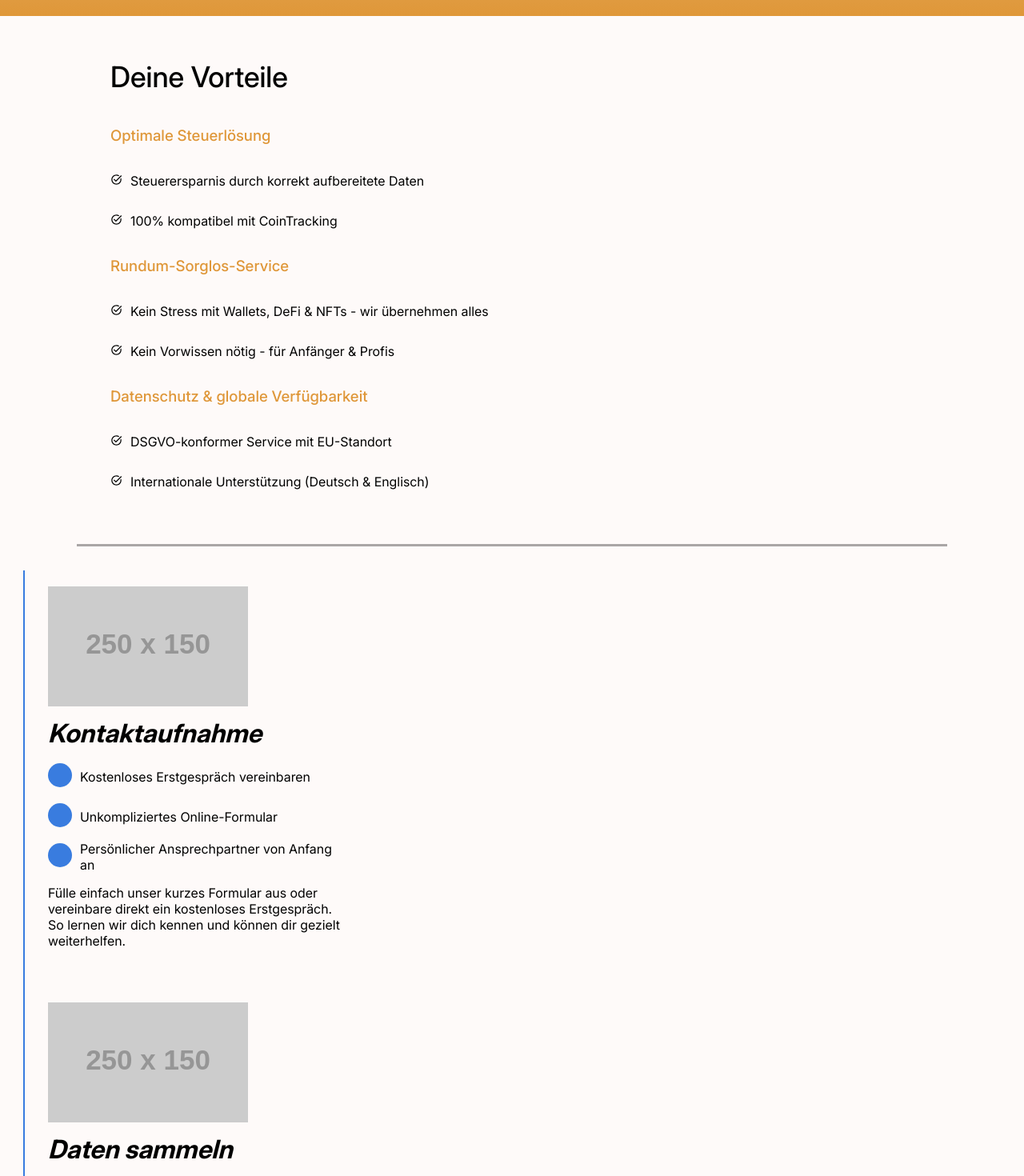
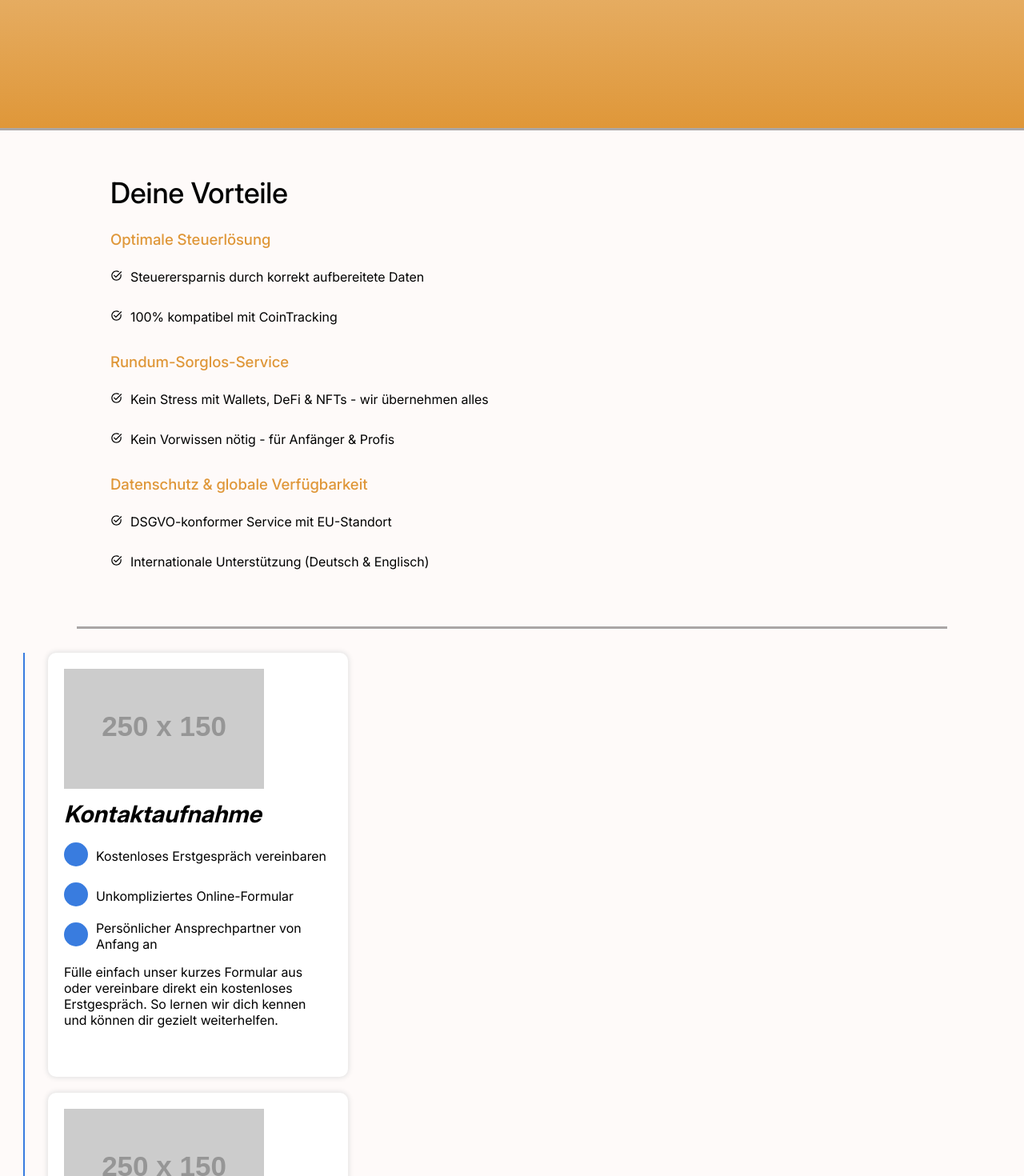
Before and after one commit to 06thomas/smartcryptotax, a React (Vite) app: page / in a window 1280 px wide. Shown: the part 640-2110 px from the top of the page at 80% size. Built offline with nearby package versions, Linux system fonts and the light colour scheme.

Commit message:
Reviews base + minor style

```diff
--- a/src/App.jsx
+++ b/src/App.jsx
@@ -3,6 +3,7 @@ import Benefit from "./modules/Benefit/Benefit.jsx"
 import Process from "./modules/Process/Process.jsx"
 import SectionBreak from "./modules/SectionBreak/SectionBreak.jsx"
 import Contact from "./modules/Contact/Contact.jsx"
+import Reviews from "./modules/Reviews/Reviews.jsx"
 import React, { useEffect, useRef, useState } from 'react';
 
 function App() {
@@ -25,11 +26,13 @@ function App() {
   return (
     <>
       <Hero />
+      <SectionBreak margin="0 0 30px 0" width="100%" />
       <Benefit />
       <SectionBreak />
       <Process />
       <SectionBreak />
       <Contact />
+      <Reviews />
     </>
   )
 }
--- a/src/modules/Benefit/Benefit.module.css
+++ b/src/modules/Benefit/Benefit.module.css
@@ -1,6 +1,5 @@
 .benefit {
-    margin-top: 30px;
-    height: 600px;
+    height: 560px;
     width: 100%;
     display: flex;
     justify-content: center;
@@ -14,7 +13,7 @@
 }
 
 .benefit-container-title {
-    margin-bottom: 20px;
+    margin-bottom: 5px;
     padding: 0 10px;
     font-size: 18pt;
 }
@@ -24,7 +23,7 @@
 }
 
 .benefit-container-bulletpoints h3 {
-    padding: 20px 10px;
+    padding: 20px 10px 10px 10px;
     color: #df9739;
     font-weight: 500;
 }
--- a/src/modules/Contact/Contact.module.css
+++ b/src/modules/Contact/Contact.module.css
@@ -1,5 +1,5 @@
 .contact {
-    height: 660px;
+    height: 710px;
     width: 100%;
 }
 
@@ -9,7 +9,7 @@
 }
 
 .contact-container-form {
-    height: 650px;
+    height: 710px;
     width: 90vw;
     background-color: #fff;
     box-shadow: 0 0 6px 1px rgb(224, 224, 224);
@@ -23,12 +23,10 @@
 }
 
 .contact-container-form-title h3 {
-    width: 200px;
     font-size: 20pt;
     font-weight: 500;
     color: #2b2e35;
-    justify-self: end;
-    margin: auto;
+    padding: 12px 15px;
 }
 
 .contact-container-form div {
--- a/src/modules/Hero/Hero.module.css
+++ b/src/modules/Hero/Hero.module.css
@@ -1,5 +1,5 @@
 .hero {
-    height: 660px;
+    height: 100vh;
     width: 100%;
     background: linear-gradient(#fff 0%, #df9739 100%);
     display: flex;
--- a/src/modules/Process/Process.module.css
+++ b/src/modules/Process/Process.module.css
@@ -1,5 +1,5 @@
 .process {
-    height: 1560px;
+    height: 1630px;
     width: 100%;
 }
 
@@ -50,15 +50,23 @@
     margin-top: 0px;
 }
 
+.process-container-infos div:nth-child(1) {
+    margin-top: 0 !important;
+}
+
 .process-container-infos div {
-    height: 500px;
+    height: 530px;
     max-width: 375px;
     margin-top: 20px;
     padding-right: 10px;
+    background-color: #fff;
+    box-shadow: 0 0 6px 1px rgb(224, 224, 224);
+    padding: 20px;
+    border-radius: 10px;
 }
 
 .process-container-infos div h3 {
-    font-size: 24pt;
+    font-size: 22pt;
     font-style: italic;
     padding: 10px 0;
 }
--- /dev/null
+++ b/src/modules/Reviews/Reviews.jsx
@@ -0,0 +1,29 @@
+import styles from "./Reviews.module.css"
+
+function Reviews() {
+    return(
+        <section className={styles["reviews"]}>
+            <div className={styles["reviews-container"]}>
+                <div className={styles["reviews-container-title"]}>
+                    <h1>Kundenbewertungen</h1>
+                    <p>Echte Meinungen von echten Menschen – überzeugen Sie sich selbst.</p>
+                </div>
+
+                <div className={styles["reviews-container-content"]}>
+                    <div>
+                    </div>
+                    <div>
+                    </div>
+                    <div>
+                    </div>
+                    <div>
+                    </div>
+                    <div>
+                    </div>
+                </div>
+            </div>
+        </section>
+    );
+}
+
+export default Reviews
--- /dev/null
+++ b/src/modules/Reviews/Reviews.module.css
@@ -0,0 +1,47 @@
+.reviews {
+    height: 400px;
+    width: 100%;
+    background-color: #A36220;
+    margin-top: 30px;
+    display: flex;
+}
+
+.reviews-container-title {
+    color: #fff;
+    text-align: center;
+    padding: 20px 0;
+    width: 100vw;
+}
+
+.reviews-container-title h1 {
+    font-style: italic;
+    text-decoration: underline;
+}
+
+.reviews-container-title p {
+    padding: 10px 0;
+    font-size: 10pt;
+    width: 80%;
+    justify-self: center;
+}
+
+.reviews-container-content {
+    height: 250px;
+    width: 100vw;
+    display: flex;
+    gap: 20px;
+    justify-content: flex-start;
+    overflow-x: auto;
+}
+
+.reviews-container-content::-webkit-scrollbar {
+    display: none;
+}
+
+.reviews-container-content div {
+    flex: 0 0 auto;
+    height: 230px;
+    width: 200px;
+    background-color: #fff;
+    border-radius: 15px;
+}
--- a/src/modules/SectionBreak/SectionBreak.jsx
+++ b/src/modules/SectionBreak/SectionBreak.jsx
@@ -1,9 +1,9 @@
 import styles from "./SectionBreak.module.css"
 
-function SectionBreak() {
+function SectionBreak({ margin = "30px 0", width = "85%" }) {
     return(
-        <div className={styles["section-break"]}>
-            <div></div>
+        <div className={styles["section-break"]} style={{ margin }}>
+            <div style={{ width }}></div>
         </div>
     );
 }
--- a/src/modules/SectionBreak/SectionBreak.module.css
+++ b/src/modules/SectionBreak/SectionBreak.module.css
@@ -5,11 +5,9 @@
     z-index: 1;
     display: flex;
     justify-content: center;
-    margin: 30px 0;
 }
 
 .section-break div {
-    width: 85%;
     height: 100%;
     background-color: rgb(170, 166, 166);
 }
```
Also changed, not shown: 1 other file (tests, documents, lock files or other folders).
